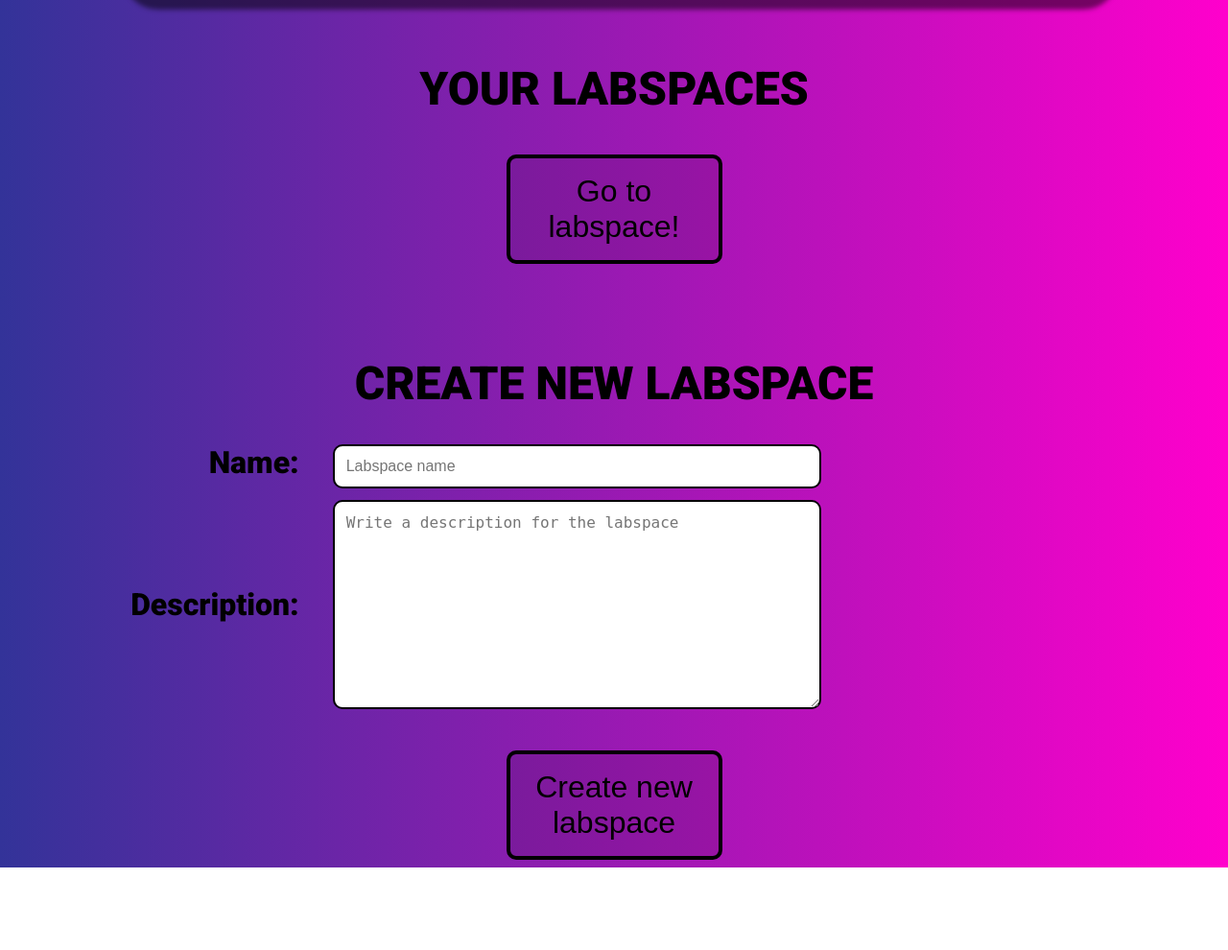
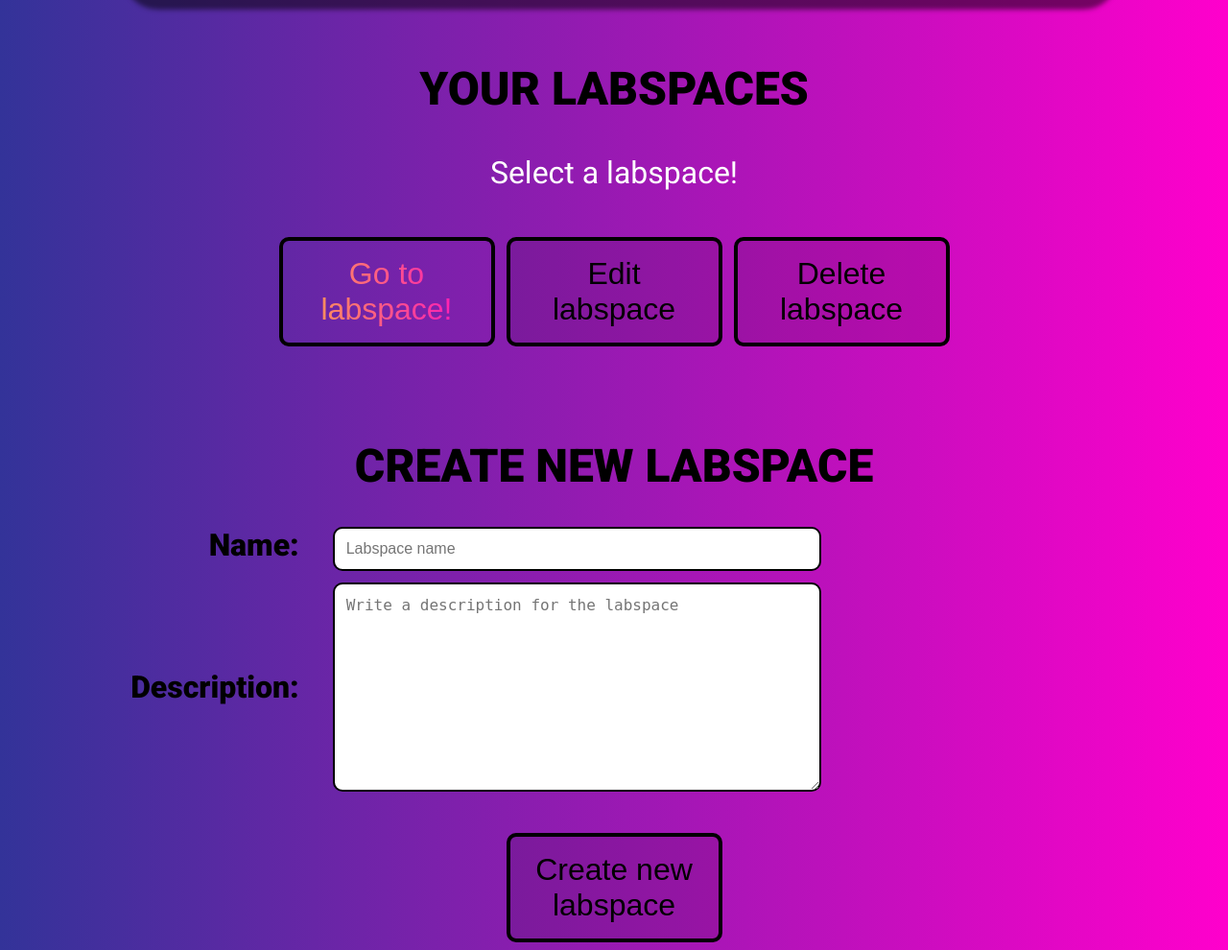
Before and after one commit to simlal/labtasks, a Django app: page /labspaces/ in a window 1280 px wide. Shown: the part 72-1062 px from the top of the page at 96% size. Before the commit the page ends 976 px from the top, so only its background shows below. Run offline with Django 4.2, Linux system fonts and the light colour scheme; data that the repository does not hold is empty; parts of the project's set-up code (start-up, migrations or seed data) failed here and were passed over.

Commit message:
Initial views/js funcs for edit/delete space

```diff
--- a/labtasks/labspaces/models.py
+++ b/labtasks/labspaces/models.py
@@ -8,6 +8,9 @@ class Labspace(models.Model):
     # participants =
     created = models.DateTimeField(auto_now_add=True)
     updated = models.DateTimeField(auto_now=True)
+
+    class Meta:
+        ordering = ["updated", "created"]
 
     def __str__(self) -> str:
         return self.name
--- a/labtasks/labspaces/templates/labspaces/your_labspaces.html
+++ b/labtasks/labspaces/templates/labspaces/your_labspaces.html
@@ -14,25 +14,28 @@
 
 <div id="your-labspaces">
     <h2>YOUR LABSPACES</h2>
-
+    <p class="select-advice">Select a labspace!</p>
     {% for labspace in labspaces %}
     <div class="labspace-check">
         <div class="labspace-checkbox">
-            <input type="checkbox" id="labspace-checkbox{{ labspace.id }}" name="check" data-url="{% url 'labspaces:labspace' labspace.id %}">
+            <input type="checkbox" id="labspace-checkbox{{ labspace.id }}" name="check" labspace-url="{% url 'labspaces:labspace' labspace.id %}" edit-url="{% url 'labspaces:edit_labspace' labspace.id %}" delete-url="{% url 'labspaces:delete_labspace' labspace.id %}">
             <label for="labspace-checkbox{{ labspace.id }}">{{ labspace.name }}
-            <span style="color: var(--primary-shadow); font-size: 0.75em;">
+            <span style="color: var(--accent-yellow); font-size: 0.75em;">
                 {% if timesince_last_message|get_timesince:labspace.id == "No messages yet" %}
-                &#8594; {{ timesince_last_message|get_timesince:labspace.id }}
+                &nbsp;&nbsp;&nbsp;&#8594;&nbsp;&nbsp;&nbsp; {{ timesince_last_message|get_timesince:labspace.id }}
                 {% else %}
-                &#8594; last activity: {{ timesince_last_message|get_timesince:labspace.id }}
+                &nbsp;&nbsp;&nbsp;&#8594;&nbsp;&nbsp;&nbsp; last activity: {{ timesince_last_message|get_timesince:labspace.id }}
                 {% endif %}
-            </span></label>
+            </span>
+            </label>
         </div>
     </div>
     {% endfor %}
 
-    <div class="buttons">
+    <div class="labspace-buttons">
         <button id="selected-labspace-btn" type="submit">Go to labspace!</button>
+        <button id="edit-labspace-btn" type="submit">Edit labspace</button>
+        <button id="delete-labspace-btn" type="submit">Delete labspace</button>
     </div>
 </div>
 <div id="create-labspace-container">
--- a/labtasks/labspaces/urls.py
+++ b/labtasks/labspaces/urls.py
@@ -5,5 +5,7 @@ app_name = "labspaces"
 
 urlpatterns = [
     path("labspaces/", views.your_labspaces, name="your_labspaces"),
-    path("labspaces/<str:pk>", views.labspace, name="labspace")
+    path("labspaces/<str:pk>", views.labspace, name="labspace"),
+    path("labspaces/<str:pk>/edit", views.edit_labspace, name="edit_labspace"),
+    path("labspaces/<str:pk>/delete", views.delete_labspace, name="delete_labspace")
 ]
--- a/labtasks/labspaces/views.py
+++ b/labtasks/labspaces/views.py
@@ -50,6 +50,16 @@ def your_labspaces(request):
 
         return render(request, "labspaces/your_labspaces.html", context)
 
+def edit_labspace(request, pk):
+    labspace = Labspace.objects.get(id=pk)
+    context = {"labspace": labspace}
+    return render(request, "labspaces/edit_labspace.html", context)
+
+def delete_labspace(request, pk):
+    labspace = Labspace.objects.get(id=pk)
+    context = {"labspace": labspace}
+    return render(request, "labspaces/delete_labspace.html")
+
 # @login_required
 def labspace(request, pk):
     # Get labspace and all related messages
@@ -59,8 +69,8 @@ def labspace(request, pk):
     context = {
         "labspace": labspace,
         "messages": messages,
+
         "current_user": request.user
     }
-    print(context)
 
     return render(request, "labspaces/labspace.html", context)
--- a/labtasks/static/labspaces.js
+++ b/labtasks/static/labspaces.js
@@ -1,4 +1,4 @@
-// Go to selected labspace based on checkbox selection
+// Go to selected labspace
 
 var button = document.querySelector('#selected-labspace-btn');
 
@@ -8,8 +8,8 @@ button.addEventListener('click', function() {
 
     // Check if exactly one checkbox is checked
     if (checkboxes.length === 1) {
-        // Get the URL of the selected Labspace object from the data-url attribute of the checkbox
-        let url = checkboxes[0].getAttribute('data-url');
+        // Get the URL of the selected Labspace object from the labspace-url attribute of the checkbox
+        let url = checkboxes[0].getAttribute('labspace-url');
         console.log("selectedurl:", url)
 
         // Navigate to the URL of the selected Labspace object
@@ -18,17 +18,85 @@ button.addEventListener('click', function() {
     } else if (checkboxes.length === 0) {
         swal({
             title: "Error!",
-            text: "You must select a labspace",
+            text: "You must select the labspace to go to",
             icon: "error",
             button: "OK"
         })
     } else {
-        // Display an alert message if no checkboxes or more than one checkbox is checked
         swal({
             title: "Error!",
-            text: "Please select exactly one labspace",
+            text: "Please select exactly one labspace to go to",
             icon: "error",
             button: "OK"
         });
     }
 });
+
+
+// Edit the labspace
+var editButton = document.querySelector('#edit-labspace-btn');
+
+editButton.addEventListener('click', function(event) {
+    // Prevent the default link behavior
+    event.preventDefault();
+
+    // Select all checked checkboxes
+    var checkboxes = document.querySelectorAll('input[name="check"]:checked');
+
+    // Check if exactly one checkbox is checked
+    if (checkboxes.length === 1) {
+        // Get the URL of the selected Labspace object
+        let url = checkboxes[0].getAttribute("edit-url")
+
+        // Navigate to the URL
+        window.location.href = url;
+    } else if (checkboxes.length === 0) {
+        swal({
+            title: "Error!",
+            text: "You must select a labspace to edit",
+            icon: "error",
+            button: "OK"
+        })
+    } else {
+        swal({
+            title: "Error!",
+            text: "Please select exactly one labspace to edit",
+            icon: "error",
+            button: "OK"
+        });
+    }
+});
+
+// Delete the labspace
+var editButton = document.querySelector('#delete-labspace-btn');
+
+editButton.addEventListener('click', function(event) {
+    // Prevent the default link behavior
+    event.preventDefault();
+
+    // Select all checked checkboxes
+    var checkboxes = document.querySelectorAll('input[name="check"]:checked');
+
+    // Check if exactly one checkbox is checked
+    if (checkboxes.length === 1) {
+        // Get the URL of the selected Labspace object
+        let url = checkboxes[0].getAttribute("delete-url")
+
+        // Navigate to the URL
+        window.location.href = url;
+    } else if (checkboxes.length === 0) {
+        swal({
+            title: "Error!",
+            text: "You must select a labspace to delete",
+            icon: "error",
+            button: "OK"
+        })
+    } else {
+        swal({
+            title: "Error!",
+            text: "Please select exactly one labspace to delete",
+            icon: "error",
+            button: "OK"
+        });
+    }
+});
--- a/labtasks/static/styles/labspaces.css
+++ b/labtasks/static/styles/labspaces.css
@@ -6,6 +6,10 @@
     width: 75%;
     font-size: 2em;
     margin-top: 2em;
+}
+
+#your-labspaces p {
+    color: var(--secondary-text-col);
 }
 
 /* LABSPACE CHECKBOX SELECT */
@@ -73,6 +77,14 @@
     box-shadow: 0 0 0 1px #000;
 }
 
+.labspace-buttons {
+    padding-top: 0.5em;
+    width: 75%;
+    margin: auto;
+    display: flex;
+    align-items: center;
+    justify-content: space-around;
+}
 
 #selected-labspace-btn, #labspace-create-btn {
     width: 225px;
@@ -91,6 +103,45 @@
     background: var(--primary-shadow);
     text-decoration: none;
     border-radius: 40px 10px;
+}
+
+#selected-labspace-btn {
+    background: linear-gradient(to right, var(--accent-yellow), var(--accent-pink));
+    color:transparent;
+    background-clip: text;
+}
+
+#edit-labspace-btn, #delete-labspace-btn {
+    width: 225px;
+    background-color: rgba(0,0,0,0.1);
+    border-radius: 10px;
+    font-size: 1em;
+    padding: 0.5em;
+    color: var(--primary-text-col);
+    border: 4px solid var(--primary-text-col);
+    transition: 0.5s;
+    cursor: pointer;
+}
+
+#edit-labspace-btn:hover, #delete-labspace-btn:hover {
+    color: var(--secondary-text-col);
+    background: var(--primary-shadow);
+    text-decoration: none;
+    border-radius: 40px 10px;
+}
+
+
+.hero-header .register, .hero-header .login {
+    background-color: var(--primary-shadow);
+    border-radius: 10px;
+    font-size: 1.5em;
+    padding: 0.75em;
+    background: linear-gradient(to right, var(--accent-yellow), var(--accent-pink));
+    color:transparent;
+    background-clip: text;
+    border: 4px solid var(--primary-text-col);
+    transition: 0.5s;
+
 }
 
 /* Create header spacing*/
```
Also changed, not shown: labtasks/labspaces/templates/labspaces/delete_labspace.html (added, +14 -0 lines), labtasks/labspaces/templates/labspaces/edit_labspace.html (added, +14 -0 lines).
